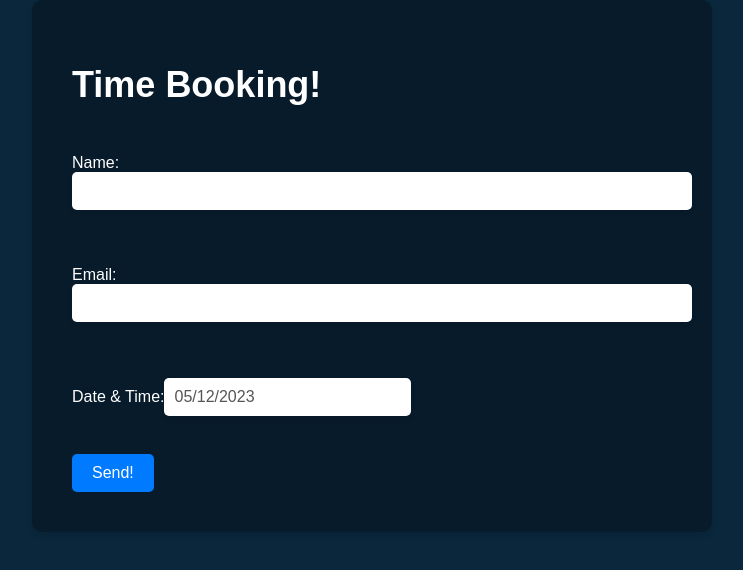
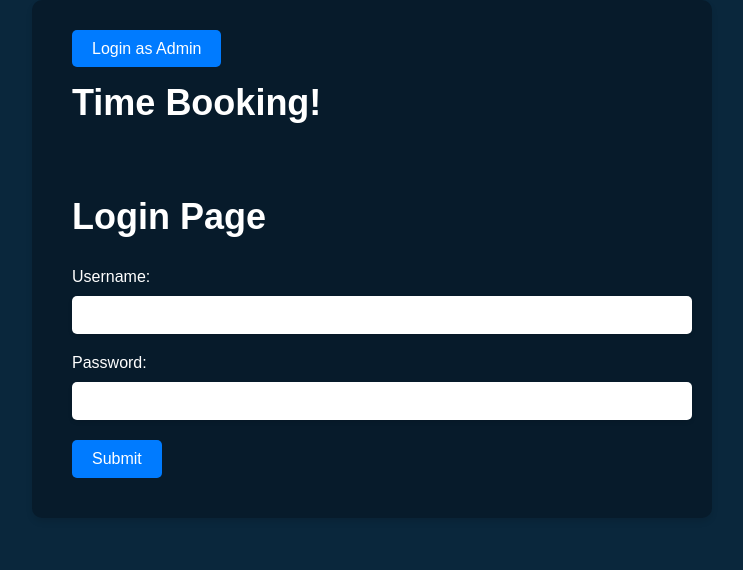
Before and after one commit to bynned/Time-Booking-System, a React (Create React App) app in the folder frontend/: page /login in a window 1280 px wide. Shown: the top 570 px of the page, without its empty margins (268-1011 px from the left). Built offline with nearby package versions, Linux system fonts and the light colour scheme.

Commit message:
Added a login page for admin, no functionality

```diff
--- a/frontend/package.json
+++ b/frontend/package.json
@@ -10,6 +10,7 @@
     "react-datepicker": "^4.11.0",
     "react-dom": "^18.2.0",
     "react-modal": "^3.16.1",
+    "react-router-dom": "^6.11.1",
     "react-scripts": "5.0.1",
     "web-vitals": "^2.1.4"
   },
--- a/frontend/src/App.css
+++ b/frontend/src/App.css
@@ -20,7 +20,8 @@
   margin-bottom: 10px;
 }
 
-.App input[type="text"] {
+.App input[type="text"],
+.App input[type="password"] {
   display: block;
   width: 100%;
   padding: 10px;
@@ -32,7 +33,9 @@
   margin-bottom: 20px;
 }
 
-.App button {
+.App button,
+.adminButton {
+  text-decoration: none;
   background-color: #007bff;
   color: #fff;
   border: none;
--- a/frontend/src/App.js
+++ b/frontend/src/App.js
@@ -3,6 +3,8 @@ import DatePicker from "react-datepicker";
 import "react-datepicker/dist/react-datepicker.css";
 import React, { useState } from "react";
 import Modal from "react-modal";
+import { BrowserRouter as Router, Route, Routes, Link } from "react-router-dom";
+import LoginPage from "./LoginPage";
 
 Modal.setAppElement("#root");
 
@@ -14,6 +16,7 @@ function App() {
   const [modalMessage, setModalMessage] = useState("");
   const [dateErrorMessage, setDateErrorMessage] = useState("");
   const [emailErrorMessage, setEmailErrorMessage] = useState("");
+
   const handleSubmit = (event) => {
     event.preventDefault();
     const currentDate = new Date();
@@ -55,8 +58,15 @@ function App() {
 
   return (
     <div className="App">
+      <Router>
+        <Link to="/login" className="adminButton">
+          Login as Admin
+        </Link>
         <h1>Time Booking!</h1>
         <br />
+        <Routes>
+          <Route path="/login" element={<LoginPage />} />
+          <Route path="/" element={(
             <form onSubmit={handleSubmit}>
               <label>
                 Name: <br />
@@ -78,7 +88,9 @@ function App() {
                   onChange={(e) => setEmail(e.target.value)}
                 />
               </label>
-        {emailErrorMessage && <p className="errorMessage">{emailErrorMessage}</p>}
+              {emailErrorMessage && (
+                <p className="errorMessage">{emailErrorMessage}</p>
+              )}
               <br />
               <br />
               Date & Time:
@@ -87,17 +99,24 @@ function App() {
                 showTimeSelect
                 onChange={(date) => setStartDate(date)}
               />
-        {dateErrorMessage && <p className="errorMessage">{dateErrorMessage}</p>}
+              {dateErrorMessage && (
+                <p className="errorMessage">{dateErrorMessage}</p>
+              )}
               <br />
               <br />
               <button type="submit">Send!</button>
             </form>
+          )} />
+        </Routes>
         <Modal isOpen={modalIsOpen} className="submitModal">
           <h2>{modalMessage}</h2>
           <button onClick={() => setModalIsOpen(false)}>Close</button>
         </Modal>
+      </Router>
     </div>
   );
 }
 
+
+
 export default App;
--- /dev/null
+++ b/frontend/src/LoginPage.js
@@ -0,0 +1,27 @@
+
+const LoginPage = () => {
+  return (
+    <div>
+      <h1>Login Page</h1>
+      <form>
+        <div>
+          <label htmlFor="username">Username:</label>
+          <input
+            type="text"
+            id="username"
+          />
+        </div>
+        <div>
+          <label htmlFor="password">Password:</label>
+          <input
+            type="password"
+            id="password"
+          />
+        </div>
+        <button type="submit">Submit</button>
+      </form>
+    </div>
+  );
+};
+
+export default LoginPage;
```
Also changed, not shown: 1 other file (tests, documents, lock files or other folders). Lines whose indentation alone changed are shown as unchanged.
